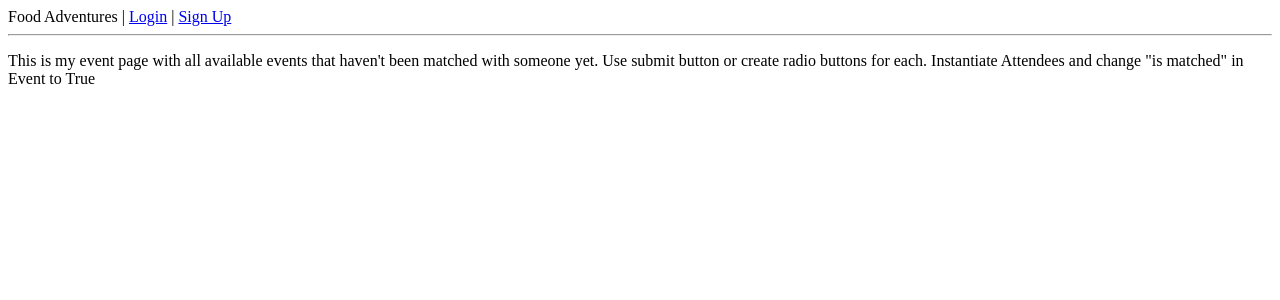
After one commit to vivianhoang/Fork-Spoon, a Flask app: page /find_events in a window 1280 px wide. The commit adds this page. Shown: the top 300 px of the page. Run offline with Flask 2, Linux system fonts and the light colour scheme; some libraries are stand-ins or nearby versions.

Commit message:
Added a few more templates. Added column [is_matched] to Event class. Included a new route /find_events and edited the base template to reflect the new link.

```diff
--- a/model.py
+++ b/model.py
@@ -58,6 +58,7 @@ class Event(db.Model):
     end_time = db.Column(db.DateTime, nullable=False)
     category_id = db.Column(db.Integer, db.ForeignKey("categories.id"))
     business_id = db.Column(db.Integer, db.ForeignKey("businesses.id"))
+    is_matched = db.Column(db.Boolean, nullable=False, default=False)
     # initial_location_search = db.Column(db.String(10), nullable=True)  # zipcode
     # location_radius_search = db.Column(db.Integer, nullable=True)
 
@@ -114,7 +115,7 @@ class Business(db.Model):
 
     __tablename__ = "businesses"
 
-    id = db.Column(db.Integer, primary_key=True)  # autoincrement=true
+    id = db.Column(db.Integer, autoincrement=True, primary_key=True)
     name = db.Column(db.String(64), nullable=False)
     location = db.Column(db.String(64), nullable=False)
     rating = db.Column(db.Integer, nullable=False)
--- a/server.py
+++ b/server.py
@@ -139,13 +139,6 @@ def profile(id):
     return render_template("profile.html", user=user)
 
 
-@app.route("/upcoming_events", methods=['GET'])
-def upcomming_events():
-    """Displays events user has created and matched with"""
-
-    return render_template("event_detail.html")
-
-
 @app.route("/create_event")
 def event_page():
     """Displays event creation page and forms to query through Yelp restaurants."""
@@ -187,7 +180,7 @@ def restaurants():
     times = ["00:00", "00:30", "1:00", "1:30", "2:00", "2:30", "3:00", "3:30", "4:00", "4:30",
              "5:00", "5:30", "6:00", "6:30", "7:00", "7:30", "8:00", "8:30", "9:00", "9:30",
              "10:00", "10:30", "11:00", "11:30", "12:00", "12:30", "13:00", "13:30", "14:00",
-             "14:30", "15:00", "15:30", "16:00", "16:30", "17:00", "17:30", "18:00", "18.30",
+             "14:30", "15:00", "15:30", "16:00", "16:30", "17:00", "17:30", "18:00", "18:30",
              "19:00", "19:30", "20:00", "20:30", "21:00", "21:30", "22:00", "22:30", "23:00", "23:30"]
 
     return render_template("restaurants.html", businesses=businesses, times=times, category_id=category_id)
@@ -197,52 +190,68 @@ def restaurants():
 def event_confirmed():
     """Confirmation page after creating an event."""
 
-        # instantiating event and business into our tables
+    # instantiating event and business into our tables
 
-        # grabbing the date and time
+    # grabbing the date and time
     date = request.form['date']
     start_time = request.form['start_time']
     end_time = request.form['end_time']
     date_start_time = date + " " + start_time
     date_end_time = date + " " + end_time
 
-    #     # stripping the date in proper datetime format
+    # stripping the date in proper datetime format
     start_datetime = datetime.strptime(date_start_time, "%m/%d/%Y %H:%M")
     end_datetime = datetime.strptime(date_end_time, "%m/%d/%Y %H:%M")
 
     print end_datetime
 
-    #     # grabbing business info in preparation to instantiate
-    business_id = request.form['business_id']
-    print business_id
+    # instantiating business
     business_name = request.form['business_name']
     business_address = request.form['business_address']
     business_rating = request.form['business_rating']
     business_review_count = request.form['business_review_count']
     business_url = request.form['business_url']
 
+    new_business = Business(name=business_name, location=business_address, rating=business_rating, review_count=business_review_count, url=business_url)
 
-    #     # getting category id
+    db.session.add(new_business)
+
+    db.session.commit()
+
+    # getting category id
     category_id = request.form['category_id']
-    #     #instantiate event and business
+    business = Business.query.filter_by(name=business_name).first()
+    business_id = business.id
 
-    #     # instantiating event
+    # instantiating event
     event = Event(start_time=start_datetime, end_time=end_datetime, category_id=category_id, business_id=business_id)
-
-    #     # checking to see if business is not there and instantiating a new business
-    #     # If the business is already in DB we only instantiate the event
-    business = Business.query.get(id)
-
-    if not business:
-        new_business = Business(id=business_id, name=business_name, location=business_address, rating=business_rating, review_count=business_review_count, url=business_url)
-
-        db.session.add(new_business)
 
     db.session.add(event)
 
-    db.session.commit()
+    db.session.commit
+
+    # checking to see if business is not there and instantiating a new business
+    # If the business is already in DB we only instantiate the event
 
     return render_template("confirmation.html", start_datetime=start_datetime, business_name=business_name)
+
+
+@app.route("/upcoming_events", methods=['GET'])
+def upcomming_events():
+    """Displays events user has created and matched with"""
+
+    # event = Event.query.all()
+    # attendees = Attendee.query.all()
+
+    return render_template("upcoming_events.html")  # events=events, attendees=attendees
+
+
+@app.route("/find_events")
+def available_events():
+
+    # event = Event.query.filter_by(is_matched=False)
+
+    return render_template("available_events.html")  # event=event
 
 
 if __name__ == "__main__":
--- /dev/null
+++ b/templates/available_events.html
@@ -0,0 +1,8 @@
+{% extends 'base.html'%}
+{% block content %}
+
+<p>This is my event page with all available events that haven't been matched with someone yet. Use submit button or create radio buttons for each. Instantiate Attendees and change "is matched" in Event to True</p>
+
+
+
+{% endblock %}
--- a/templates/base.html
+++ b/templates/base.html
@@ -16,6 +16,7 @@ Food Adventures |
     <a href="/">Home</a> |
     <a href="/profile/{{ session['id'] }}">Your Profile</a> |
     <a href="/create_event">Create Events</a> |
+    <a href="/find_events">Find Events</a> |
     <a href="/upcoming_events">Upcoming Events</a> |
     <a href="/logout">Logout</a>
 {% else %}
--- a/templates/restaurants.html
+++ b/templates/restaurants.html
@@ -13,12 +13,11 @@
         <div>
             <label>
                 {% for business in businesses%}
-                    <input type="hidden" name="busines_id" value="{{business.id}}">
+                    <input type="radio" name="business_url" value="{{business.url}}" required>{{business.name}} -  Overall Ratings: {{business.rating}}  ||  <a href="{{business.url}}">Reviews:</a> {{business.review_count}}  ||  Address: {{', '.join(business.location.display_address)}}<br>
                     <input type="hidden" name="business_name" value="{{business.name}}">
-                    <input type="hidden" name="business_address" value="{{'. '.join(business.location.display_address)}}">
+                    <input type="hidden" name="business_address" value="{{', '.join(business.location.display_address)}}">
                     <input type="hidden" name="business_rating" value="{{business.rating}}">
                     <input type="hidden" name="busines_review_count" value="{{business.review_count}}">
-                    <input type="radio" name="business_url" value="{{business.url}}" required>{{business.name}} -  Overall Ratings: {{business.rating}}  ||  <a href="{{business.url}}">Reviews:</a> {{business.review_count}}  ||  Address: {{', '.join(business.location.display_address)}}<br>
                 {% endfor %}
             </label>
         </div>
```
Also changed, not shown: templates/upcoming_events.html (renamed from templates/event_detail.html).
